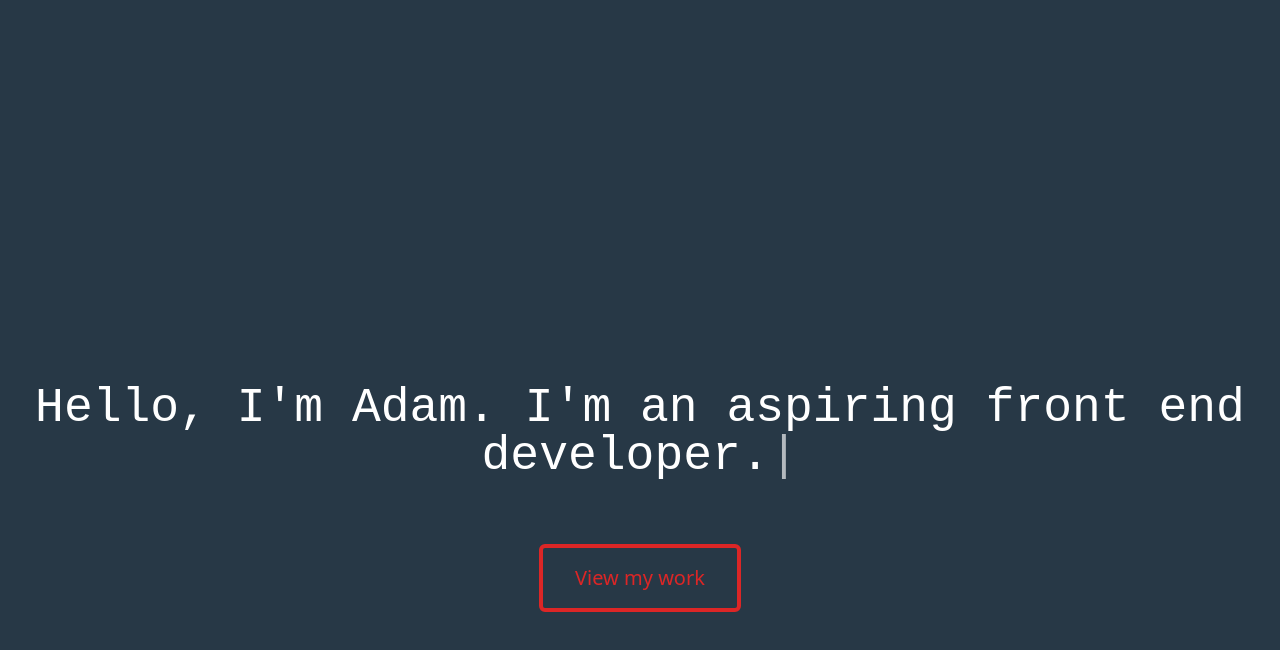
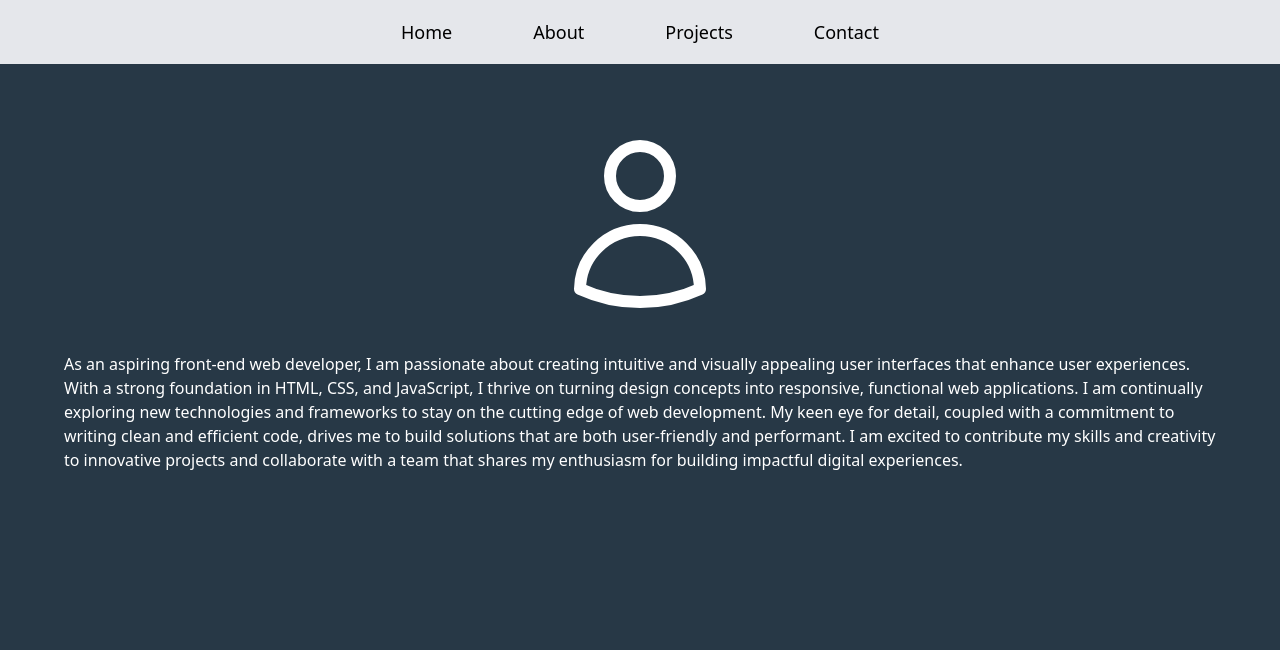
Before and after one commit to adenton50/Portfolio, a React (Vite) app in the folder portfolio/: page / in a window 1280 px wide. Both pictures are taken after a click on the button "View my work". Shown: the top 650 px of the page. Built offline with nearby package versions, Linux system fonts and the light colour scheme.

Commit message:
save as so far

```diff
--- a/portfolio/package.json
+++ b/portfolio/package.json
@@ -10,6 +10,7 @@
     "preview": "vite preview"
   },
   "dependencies": {
+    "boxicons": "^2.1.4",
     "react": "^18.3.1",
     "react-dom": "^18.3.1",
     "react-typed": "^2.0.12"
--- /dev/null
+++ b/portfolio/src/About.jsx
@@ -0,0 +1,52 @@
+import "boxicons";
+export default function About() {
+  return (
+    <div>
+      <nav className="flex items-center justify-center bg-gray-200 h-16">
+        <ul className="flex flex-row justify-evenly w-1/2 font-medium text-lg">
+          <a href="#">
+            <li>Home</li>
+          </a>
+          <a href="#">
+            <li>About</li>
+          </a>
+          <a href="#">
+            <li>Projects</li>
+          </a>
+          <a href="#">
+            <li>Contact</li>
+          </a>
+        </ul>
+      </nav>
+      <div className="flex justify-center items-center flex-col mt-16 px-16 gap-8">
+        <svg
+          xmlns="http://www.w3.org/2000/svg"
+          fill="none"
+          viewBox="0 0 24 24"
+          strokeWidth={1.5}
+          stroke="currentColor"
+          className="size-48 text-white"
+        >
+          <path
+            strokeLinecap="round"
+            strokeLinejoin="round"
+            d="M15.75 6a3.75 3.75 0 1 1-7.5 0 3.75 3.75 0 0 1 7.5 0ZM4.501 20.118a7.5 7.5 0 0 1 14.998 0A17.933 17.933 0 0 1 12 21.75c-2.676 0-5.216-.584-7.499-1.632Z"
+          />
+        </svg>
+        <p className="text-white">
+          As an aspiring front-end web developer, I am passionate about creating
+          intuitive and visually appealing user interfaces that enhance user
+          experiences. With a strong foundation in HTML, CSS, and JavaScript, I
+          thrive on turning design concepts into responsive, functional web
+          applications. I am continually exploring new technologies and
+          frameworks to stay on the cutting edge of web development. My keen eye
+          for detail, coupled with a commitment to writing clean and efficient
+          code, drives me to build solutions that are both user-friendly and
+          performant. I am excited to contribute my skills and creativity to
+          innovative projects and collaborate with a team that shares my
+          enthusiasm for building impactful digital experiences.
+        </p>
+      </div>
+    </div>
+  );
+}
--- a/portfolio/src/App.jsx
+++ b/portfolio/src/App.jsx
@@ -1,10 +1,16 @@
+import { useState } from "react";
 import "./App.css";
 import Welcome from "./Welcome";
+import About from "./About";
 
 function App() {
+  const [currentSection, setCurrentSection] = useState("welcome");
   return (
     <div>
-      <Welcome />
+      {currentSection === "welcome" && (
+        <Welcome setCurrentSection={setCurrentSection} />
+      )}
+      {currentSection === "about" && <About />}
     </div>
   );
 }
--- a/portfolio/src/Title.jsx
+++ b/portfolio/src/Title.jsx
@@ -1,8 +1,6 @@
 import { ReactTyped } from "react-typed";
 
 export default function Title() {
-  const text = "Hello, I'm Adam. I'm an aspiring front end developer.";
-
   return (
     <div>
       <h1 className="text-white text-5xl mb-16 text-center font-typewriter">
--- a/portfolio/src/Welcome.jsx
+++ b/portfolio/src/Welcome.jsx
@@ -1,12 +1,15 @@
 import Title from "./Title";
 
-export default function Welcome() {
+export default function Welcome({ setCurrentSection }) {
   return (
     <div className="flex flex-col justify-center items-center mx-auto mt-96">
       <Title />
       <button
         type="button"
         className="border-4 border-red-600 rounded-md px-8 py-4 text-red-600 text-xl hover:shadow-red-2xl transition-shadow duration-300"
+        onClick={() => {
+          setCurrentSection("about");
+        }}
       >
         View my work
       </button>
```
Also changed, not shown: 1 other file (tests, documents, lock files or other folders).
